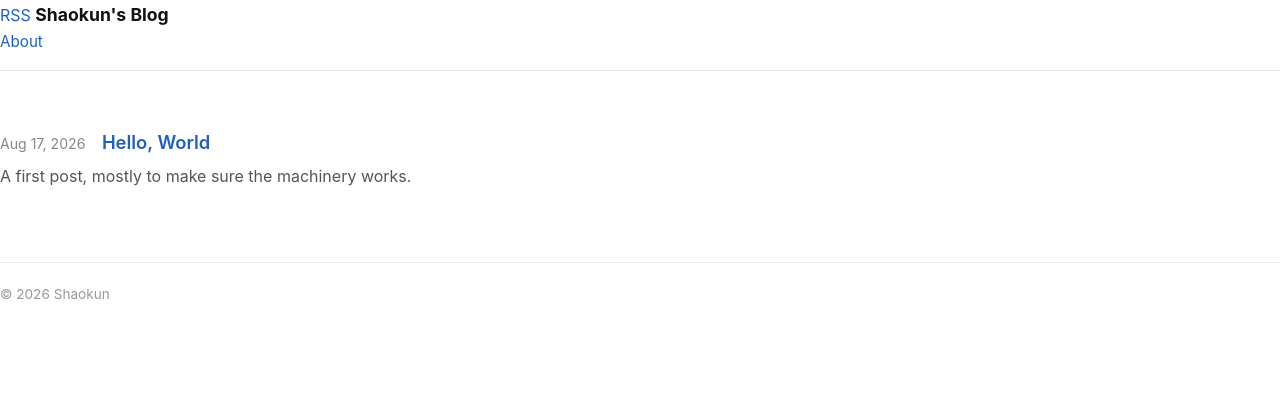
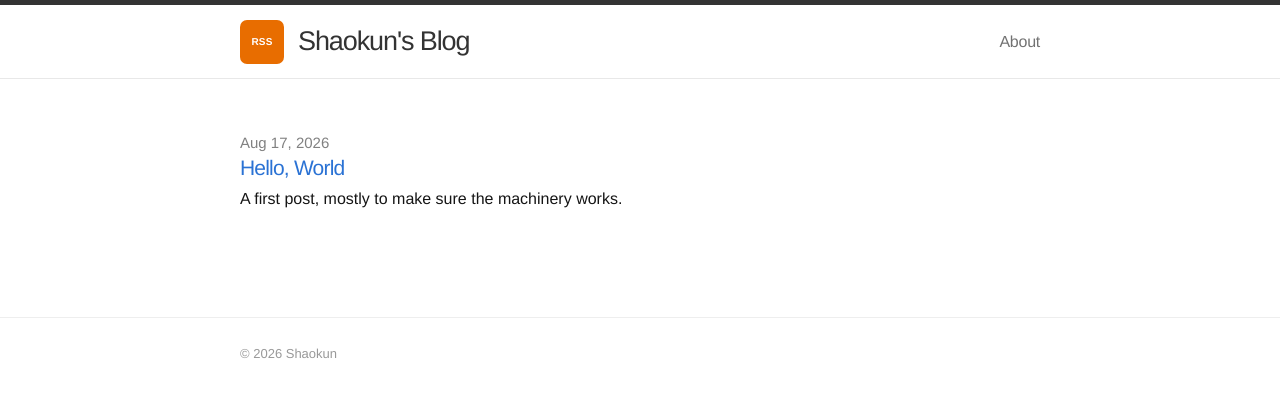
Before and after one commit to shaokunW/shaokunw.github.io, a Jekyll site: the page built from index.html, in a window 1280 px wide. Shown: the top 397 px of the page. Built offline with Jekyll 4.4.1, drawn with Linux system fonts in a browser that asks for light colours.

Commit message:
Adopt minimalist blog styling

```diff
--- a/assets/css/style.css
+++ b/assets/css/style.css
@@ -1,61 +1,256 @@
-* { box-sizing: border-box; }
-html { font-size: 16px; }
+* {
+  margin: 0;
+  padding: 0;
+  box-sizing: border-box;
+}
+
+html,
 body {
-  margin: 0;
-  color: #222;
+  min-height: 100%;
+}
+
+body {
+  color: #111;
   background: #fff;
-  font-family: -apple-system, BlinkMacSystemFont, "Segoe UI", Helvetica, Arial, sans-serif;
-  line-height: 1.65;
+  font-family: Helvetica, Arial, sans-serif;
+  font-size: 16px;
+  line-height: 1.5;
+  font-weight: 300;
+  -webkit-font-smoothing: antialiased;
 }
-a { color: #1f5fbf; text-decoration: none; }
-a:hover { text-decoration: underline; }
-.page { max-width: 760px; margin: 0 auto; padding: 48px 24px 64px; }
+
+a {
+  color: #2a72d4;
+  text-decoration: none;
+}
+
+a:hover {
+  color: #111;
+  text-decoration: underline;
+}
+
+.wrap {
+  width: 100%;
+  max-width: 860px;
+  margin: 0 auto;
+  padding: 0 30px;
+}
+
 .site-header {
-  display: flex;
-  justify-content: space-between;
-  align-items: baseline;
-  gap: 20px;
-  margin-bottom: 56px;
-  padding-bottom: 16px;
+  min-height: 78px;
+  background: #fff;
+  border-top: 5px solid #333;
   border-bottom: 1px solid #e8e8e8;
 }
-.site-title { color: #111; font-weight: 700; font-size: 1.1rem; }
-.site-header nav { display: flex; gap: 16px; font-size: .95rem; }
-.intro { margin-bottom: 40px; }
-.intro h1 { margin-bottom: 8px; font-size: 2rem; }
-.intro p { margin-top: 0; color: #666; }
-.post-list { list-style: none; padding: 0; margin: 0; }
-.post-list li { margin-bottom: 34px; }
-.post-list a { font-size: 1.15rem; font-weight: 600; }
-.post-list p { margin: 6px 0 0; color: #555; }
-.post-date, .post-meta { color: #888; font-size: .88rem; margin-right: 12px; }
-.post-header { margin-bottom: 36px; }
-.post-header h1 { line-height: 1.25; margin-bottom: 8px; font-size: 2.25rem; }
-.post-content h2 { margin-top: 2em; }
-.post-content h3 { margin-top: 1.7em; }
-.post-content img { max-width: 100%; }
+
+.header-inner {
+  min-height: 73px;
+  display: flex;
+  align-items: center;
+  justify-content: space-between;
+  gap: 24px;
+}
+
+.brand {
+  display: flex;
+  align-items: center;
+  gap: 14px;
+  min-width: 0;
+}
+
+.rss-link {
+  display: inline-flex;
+  width: 44px;
+  height: 44px;
+  flex: 0 0 44px;
+  align-items: center;
+  justify-content: center;
+  border-radius: 7px;
+  background: #e86d00;
+  color: #fff;
+  font-size: 10px;
+  font-weight: 700;
+  letter-spacing: .2px;
+}
+
+.rss-link:hover {
+  color: #fff;
+  text-decoration: none;
+  background: #cf6200;
+}
+
+.site-title,
+.site-title:visited {
+  color: #333;
+  font-size: 27px;
+  line-height: 1.1;
+  font-weight: 300;
+  letter-spacing: -1.1px;
+  white-space: nowrap;
+}
+
+.site-title:hover {
+  color: #111;
+  text-decoration: none;
+}
+
+.site-nav a {
+  color: #727272;
+  font-size: 16px;
+  letter-spacing: -.25px;
+}
+
+.page-content {
+  padding: 54px 0 30px;
+}
+
+.post-list {
+  list-style: none;
+}
+
+.post-list li {
+  margin-bottom: 48px;
+}
+
+.post-date,
+.post-meta {
+  display: block;
+  color: #818181;
+  font-size: 15px;
+  line-height: 1.35;
+}
+
+.post-link {
+  display: inline-block;
+  margin-top: 2px;
+  font-size: 21px;
+  line-height: 1.25;
+  font-weight: 300;
+  letter-spacing: -.8px;
+}
+
+.post-excerpt {
+  margin-top: 5px;
+  color: #151515;
+  font-size: 16px;
+  line-height: 1.5;
+}
+
+.post-header {
+  margin: 4px 0 34px;
+}
+
+.post-header h1 {
+  margin: 0 0 8px;
+  font-size: 36px;
+  line-height: 1.08;
+  font-weight: 300;
+  letter-spacing: -1.5px;
+}
+
+.post-content {
+  margin-bottom: 40px;
+}
+
+.post-content > * {
+  margin: 20px 0;
+}
+
+.post-content h2,
+.post-content h3,
+.post-content h4 {
+  line-height: 1.2;
+  font-weight: 300;
+}
+
+.post-content h2 {
+  margin-top: 44px;
+  font-size: 30px;
+  letter-spacing: -1px;
+}
+
+.post-content h3 {
+  margin-top: 36px;
+  font-size: 24px;
+  letter-spacing: -.6px;
+}
+
+.post-content p,
+.post-content li {
+  font-size: 16px;
+}
+
+.post-content ul,
+.post-content ol {
+  padding-left: 28px;
+}
+
+.post-content img {
+  max-width: 100%;
+  height: auto;
+}
+
 pre {
   overflow-x: auto;
-  padding: 16px;
-  background: #f6f8fa;
-  border-radius: 6px;
+  padding: 14px 16px;
+  background: #f6f6f6;
+  border: 1px solid #ececec;
+  border-radius: 2px;
 }
-code { font-family: ui-monospace, SFMono-Regular, Menlo, Consolas, monospace; }
+
+code {
+  font-family: ui-monospace, SFMono-Regular, Menlo, Consolas, monospace;
+  font-size: .92em;
+}
+
 blockquote {
   margin-left: 0;
-  padding-left: 16px;
-  color: #555;
-  border-left: 3px solid #ddd;
+  padding-left: 18px;
+  color: #666;
+  border-left: 4px solid #e5e5e5;
 }
-footer {
-  margin-top: 72px;
-  padding-top: 20px;
+
+.site-footer {
+  margin-top: 28px;
+  padding: 26px 0 40px;
   border-top: 1px solid #eee;
   color: #999;
-  font-size: .85rem;
+  font-size: 13px;
 }
-@media (max-width: 600px) {
-  .page { padding: 28px 18px 48px; }
-  .site-header { flex-direction: column; margin-bottom: 40px; }
-  .post-header h1 { font-size: 1.9rem; }
+
+@media (max-width: 640px) {
+  .wrap {
+    padding: 0 20px;
+  }
+
+  .site-header,
+  .header-inner {
+    min-height: 68px;
+  }
+
+  .header-inner {
+    min-height: 63px;
+  }
+
+  .rss-link {
+    width: 38px;
+    height: 38px;
+    flex-basis: 38px;
+  }
+
+  .site-title {
+    font-size: 23px;
+  }
+
+  .page-content {
+    padding-top: 38px;
+  }
+
+  .post-list li {
+    margin-bottom: 38px;
+  }
+
+  .post-header h1 {
+    font-size: 31px;
+  }
 }
```
